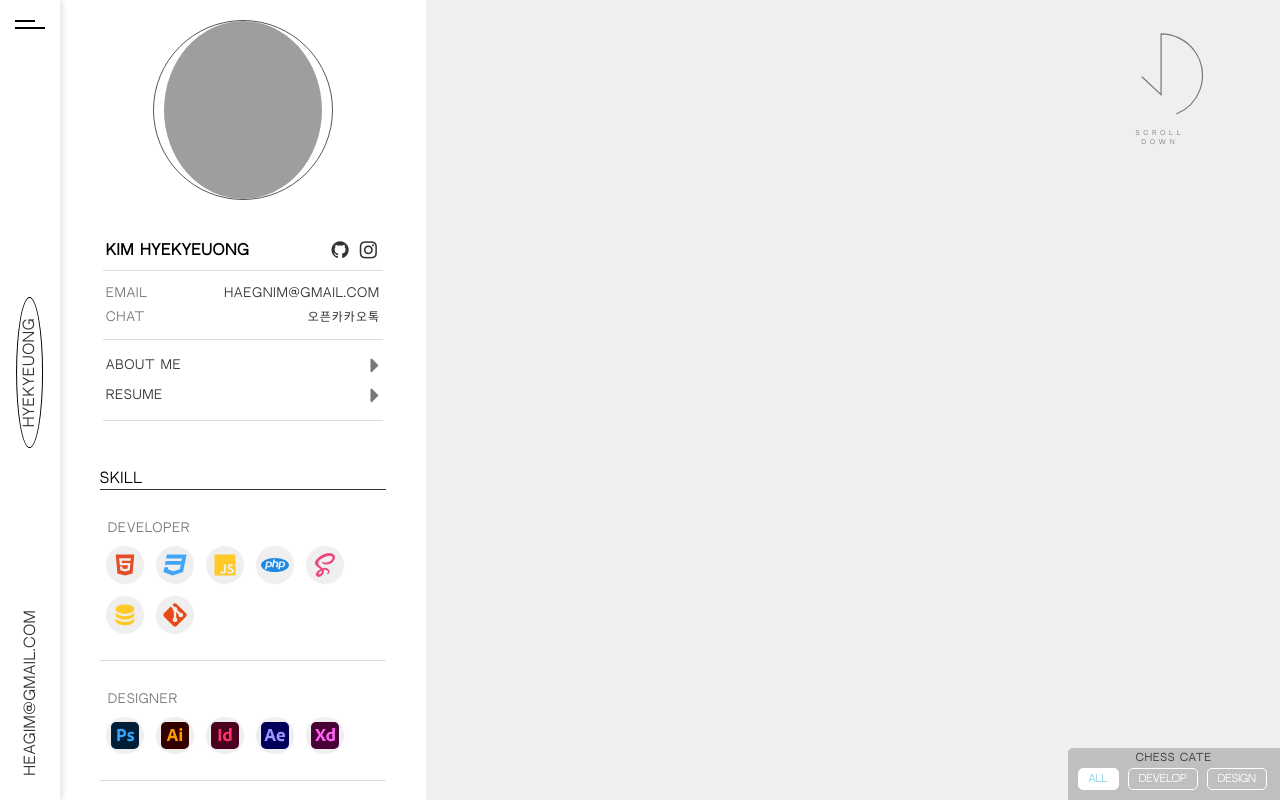
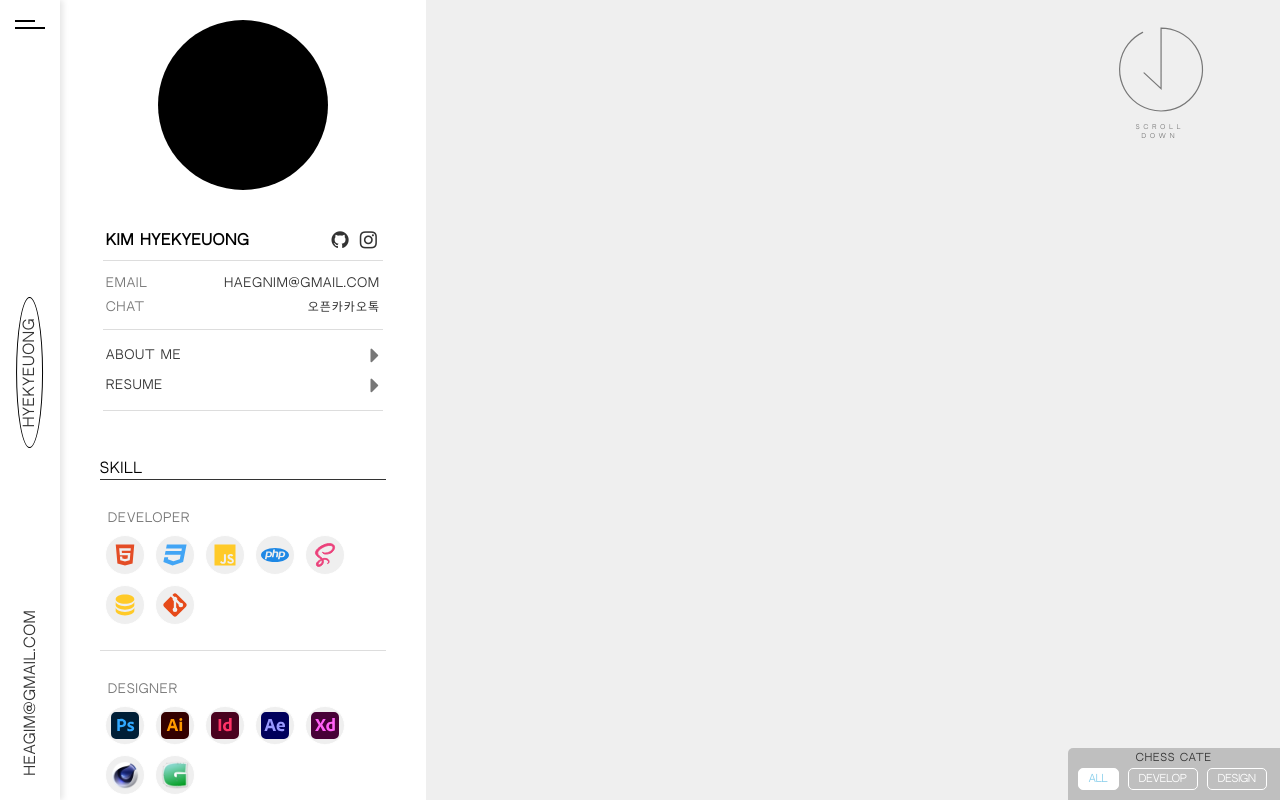
Before and after one commit to Haegnim/Personal-Portfolio, a PHP site: page / in a window 1280 px wide. Run offline with PHP 8.4, Linux system fonts and the light colour scheme; data that the repository does not hold is empty; a stand-in replaces the project's code that opens the database connection; grey boxes are pictures that could not be loaded.

Commit message:
0820 프로필 미모티콘

```diff
--- a/css/media.css
+++ b/css/media.css
@@ -51,7 +51,7 @@
   }
   .info {
     width: 40%;
-    padding: 20px 20px;
+    padding: 20px 30px;
   }
   .work-veiw {
     width: 60%;
@@ -132,9 +132,8 @@
   .info .introduction {
     flex-direction: row;
   }
-  .info .introduction .face {
-    width: 200px;
-    height: 200px;
+  .info .introduction .faceani {
+    margin-right: 15px;
   }
   .info .introduction .hello {
     width: 65%;
--- a/css/style.css
+++ b/css/style.css
@@ -207,12 +207,57 @@
   justify-content: space-between;
   align-items: center;
 }
+.info .introduction .faceani {
+  position: relative;
+}
+.info .introduction .face-hello {
+  width: 200px;
+  height: 200px;
+  position: absolute;
+  background: url(/MY-P/img/messeg.svg) no-repeat center center;
+  left: -15px;
+  top: -15px;
+  opacity: 0;
+  transition: all 0.3s;
+}
+.info .introduction .face-hello.on {
+  animation: face-hello 6s 1;
+}
+@keyframes face-hello {
+  0% {
+    transform: rotate(0);
+    opacity: 0;
+  }
+  35% {
+    opacity: 1;
+  }
+  80% {
+    transform: rotate(360deg);
+  }
+  85% {
+    transform: rotate(365deg);
+  }
+  92% {
+    transform: rotate(355deg);
+  }
+  97% {
+    transform: rotate(360deg);
+
+    opacity: 1;
+  }
+  100% {
+    transform: rotate(360deg);
+    opacity: 0;
+  }
+}
 .info .introduction .face {
-  width: 180px;
-  height: 180px;
+  width: 170px;
+  height: 170px;
   padding: 0 10px;
   border-radius: 50%;
-  border: 1px solid #555;
+  overflow: hidden;
+  /* border: 1px solid #555; */
+  background: #000;
 }
 .info .introduction .face img {
   width: 100%;
@@ -221,6 +266,16 @@
   object-fit: cover;
   border-radius: 50%;
 }
+.info .introduction .face video {
+  width: 100%;
+  height: 100%;
+  -o-object-fit: cover;
+  object-fit: cover;
+  border-radius: 50%;
+  transform: translate(6px, 7px);
+  position: relative;
+}
+
 .info .introduction .hello {
   padding: 30px 0px 30px 20px;
   width: 60%;
@@ -571,8 +626,8 @@
 }
 
 #scrolldown > path {
-  -webkit-animation: ease-in scrolldown 2.8s;
-  animation: ease-in scrolldown 2.8s;
+  -webkit-animation: ease-in scrolldown 6.8s;
+  animation: ease-in scrolldown 6.8s;
   fill: transparent;
   stroke: #777;
   stroke-dasharray: 300;
@@ -588,8 +643,8 @@
   position: absolute;
   top: 8px;
   right: 60px;
-  -webkit-animation: scrollani 2s;
-  animation: scrollani 2s;
+  -webkit-animation: scrollani 6s;
+  animation: scrollani 6s;
   -webkit-animation-iteration-count: infinite;
   animation-iteration-count: infinite;
   z-index: 9999;
@@ -607,6 +662,9 @@
 @-webkit-keyframes scrolldown {
   0% {
     stroke-dashoffset: 600;
+  }
+  50% {
+    stroke-dashoffset: 100;
   }
   100% {
     stroke-dashoffset: 0;
--- a/index.php
+++ b/index.php
@@ -63,8 +63,16 @@
       <section class="info">
         <h4 class="blind">자기소개</h4>
         <div class="introduction">
-          <div class="face">
-            <img src="/MY-P/img/mimoji.png" alt="" />
+          <div class="faceani">
+
+            <span class="face-hello"></span>
+            <div class="face">
+
+              <video autoplay loop muted>
+                <source src="/MY-P/img/mimoji.mp4" type="video/mp4">
+              </video>
+              <!-- <img src="/MY-P/img/mimoji.png" alt="" /> -->
+            </div>
           </div>
           <div class="hello">
             <div class="aboutme">
@@ -151,6 +159,12 @@
               <li>
                 <img src="/MY-P/icon/Xd.svg" alt="" />
               </li>
+              <li>
+                <img src="/MY-P/icon/c4d.png" alt="" />
+              </li>
+              <li>
+                <img src="/MY-P/icon/glyphs.png" alt="" />
+              </li>
             </ul>
           </div>
         </div>
@@ -209,7 +223,7 @@
                 <a href="<?=$work_link?>"> link </a>
               </div>
             </div>
-            <img src="<?=$work_img?>" alt="" />
+            <img src="/MY-P/img/popo/<?=$work_img?>" alt="" />
           </li>
 
           <!-- loop end -->
--- a/js/main.js
+++ b/js/main.js
@@ -233,3 +233,16 @@ function scrolldownani() {
   // });
 }
 scrolldownani();
+
+function anistart() {
+  const Info = document.querySelector(".info");
+  const faceHello = document.querySelector(".face-hello");
+
+  Info.addEventListener("mousemove", function () {
+    faceHello.classList.add("on");
+    setTimeout(function () {
+      faceHello.classList.remove("on");
+    }, 15000);
+  });
+}
+anistart();
```
Also changed, not shown: icon/c4d.png (added), icon/glyphs.png (added).
